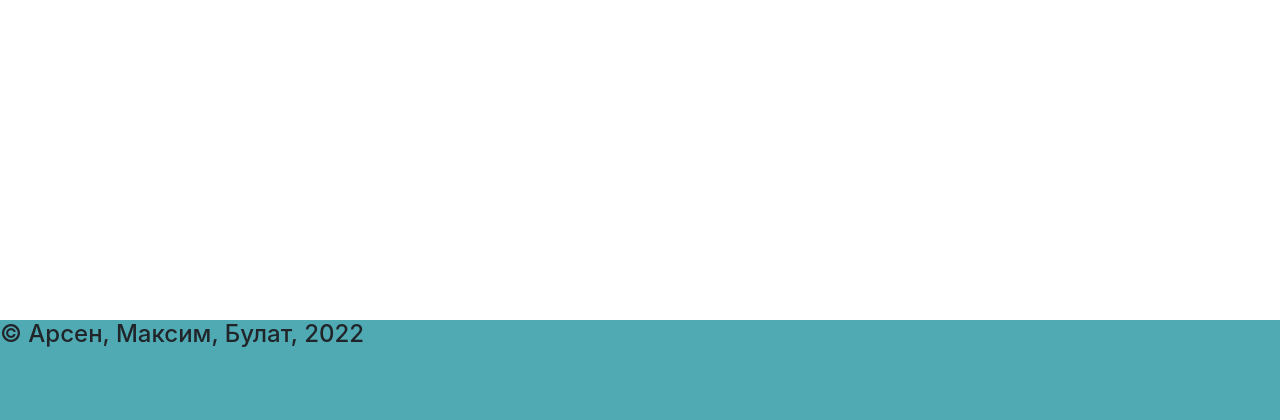
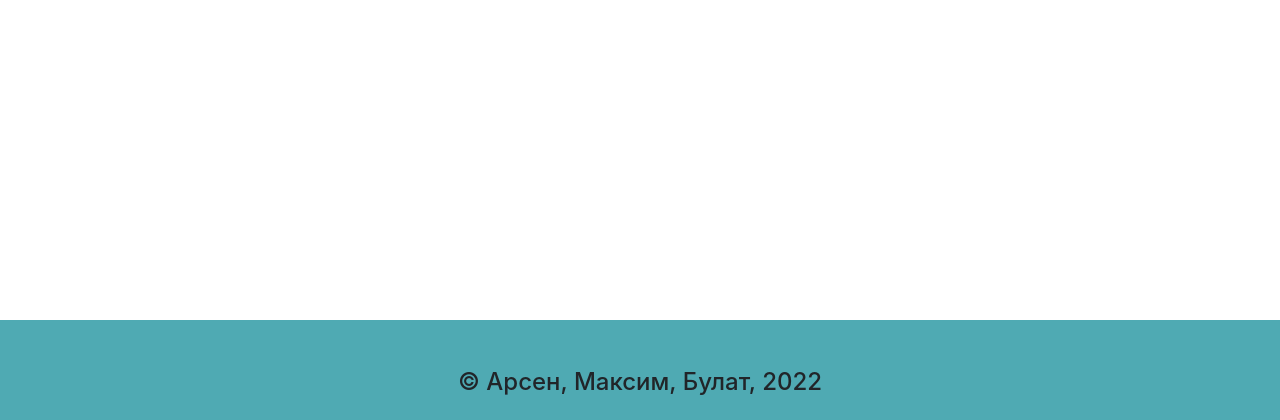
Before and after one commit to gareev-bulat/Web-project, a Flask app: template templates/index.html in a window 1280 px wide. Shown: the part 380-800 px from the top of the page. Run offline with Flask 2, Linux system fonts and the light colour scheme; the template is opened without the code that fills it, so the values that code supplies are empty; some libraries are stand-ins or nearby versions.

Commit message:
fix some things

```diff
--- a/templates/base2.html
+++ b/templates/base2.html
@@ -9,6 +9,7 @@
           href="https://stackpath.bootstrapcdn.com/bootstrap/4.4.1/css/bootstrap.min.css"
           integrity="sha384-Vkoo8x4CGsO3+Hhxv8T/Q5PaXtkKtu6ug5TOeNV6gBiFeWPGFN9MuhOf23Q9Ifjh"
           crossorigin="anonymous">
+    <link rel="stylesheet" type="text/css" href="static/css/style_2.css">
     <title>{{title}}</title>
 </head>
 <body>
@@ -39,8 +40,10 @@
     {% block content %}{% endblock %}
 </main>
 
-<div id="footer">
- <h4>© Арсен, Максим, Булат, 2022</h4>
+<div id="footer" style="position: fixed; bottom:0;">
+    <br>
+    <br>
+    <h4 style="text-align: center">© Арсен, Максим, Булат, 2022</h4>
 </div>
 </body>
 </html>
```
Also changed, not shown: db/blogs.db, static/css/style_2.css (added), static/data/channels/1/videos/3/photo.png (added), 1 other file.
